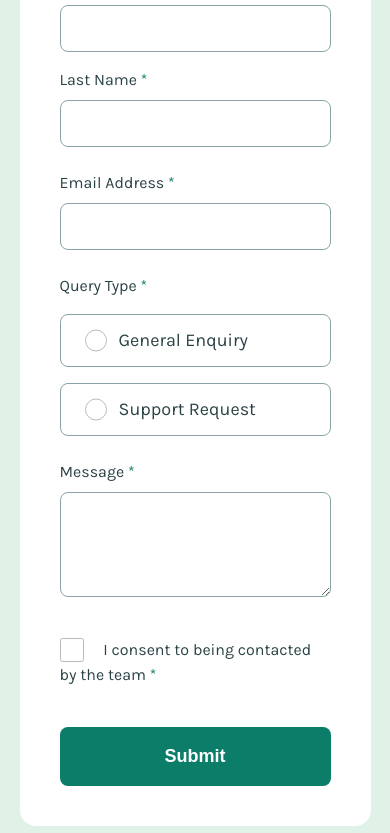
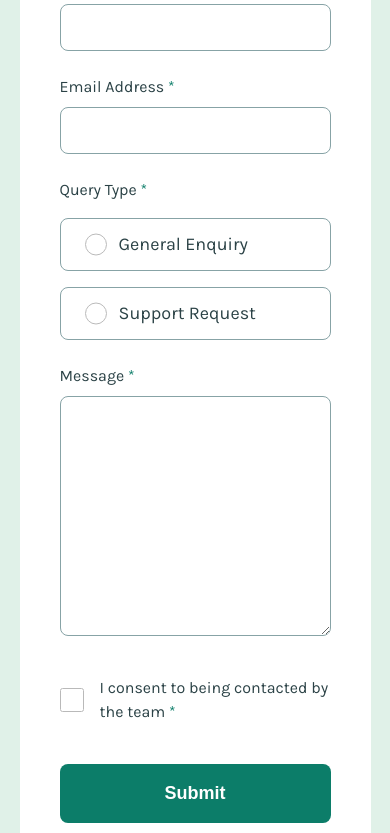
Before and after one commit to jmmarketing/contact-form-FEM, a plain HTML site: page index.html in a window 390 px wide. Shown: the part 267-1100 px from the top of the page. Drawn offline with Linux system fonts and the light colour scheme.

Commit message:
Making responsive fixes for mobile. Body padding & consent-label needed some phone specific values

```diff
--- a/sass/abstracts/_mixins.scss
+++ b/sass/abstracts/_mixins.scss
@@ -2,3 +2,12 @@
 
 // - Mobile: 375px
 // - Desktop: 1440px
+
+@mixin respond($breakpoint) {
+  @if $breakpoint == phone {
+    @media only screen and (max-width: 37.5em) {
+      //width: 600px
+      @content;
+    }
+  }
+}
--- a/sass/base/_base.scss
+++ b/sass/base/_base.scss
@@ -28,8 +28,11 @@ body {
   flex-direction: column;
 
   position: relative;
+
+  @include respond(phone) {
+    padding: 32px 16px;
+  }
 }
-
 input,
 textarea {
   cursor: pointer;
--- a/sass/components/_form.scss
+++ b/sass/components/_form.scss
@@ -43,7 +43,7 @@
     }
 
     &--consent {
-      padding-left: 16px;
+      //   padding-left: 16px;
       vertical-align: middle;
     }
   }
@@ -63,7 +63,7 @@
     border-radius: 8px;
     border: 1px solid $color-grey-500;
     width: 100%;
-    height: 105px;
+    height: 132px;
     padding: 10px;
 
     // height: 600px;
@@ -78,11 +78,15 @@
     &.invalid + .form__error-message {
       display: block;
     }
+
+    @include respond(phone) {
+      height: 240px;
+    }
   }
 
   &__consent {
-    width: 24px;
-    height: 24px;
+    min-width: 24px;
+    min-height: 24px;
     opacity: 0.5;
     color: $color-grey-500;
     vertical-align: middle;
@@ -219,10 +223,10 @@
   }
 
   &-consent {
-    // display: flex;
+    display: flex;
     padding: 40px 0;
     font-size: 1.6rem;
     line-height: 150%;
-    // gap: 16px;
+    column-gap: 16px;
   }
 }
--- a/src/js/script.js
+++ b/src/js/script.js
@@ -104,6 +104,10 @@ class SubmitForm {
       input.type.includes("checkbox") && (input.checked = false);
       input.type.includes("radio") && (input.checked = false);
     }
+
+    for (const key of Object.keys(this._data)) {
+      this._data[key] = false;
+    }
   }
 }
 
```
Also changed, not shown: sass/main.css, 1 other file.
